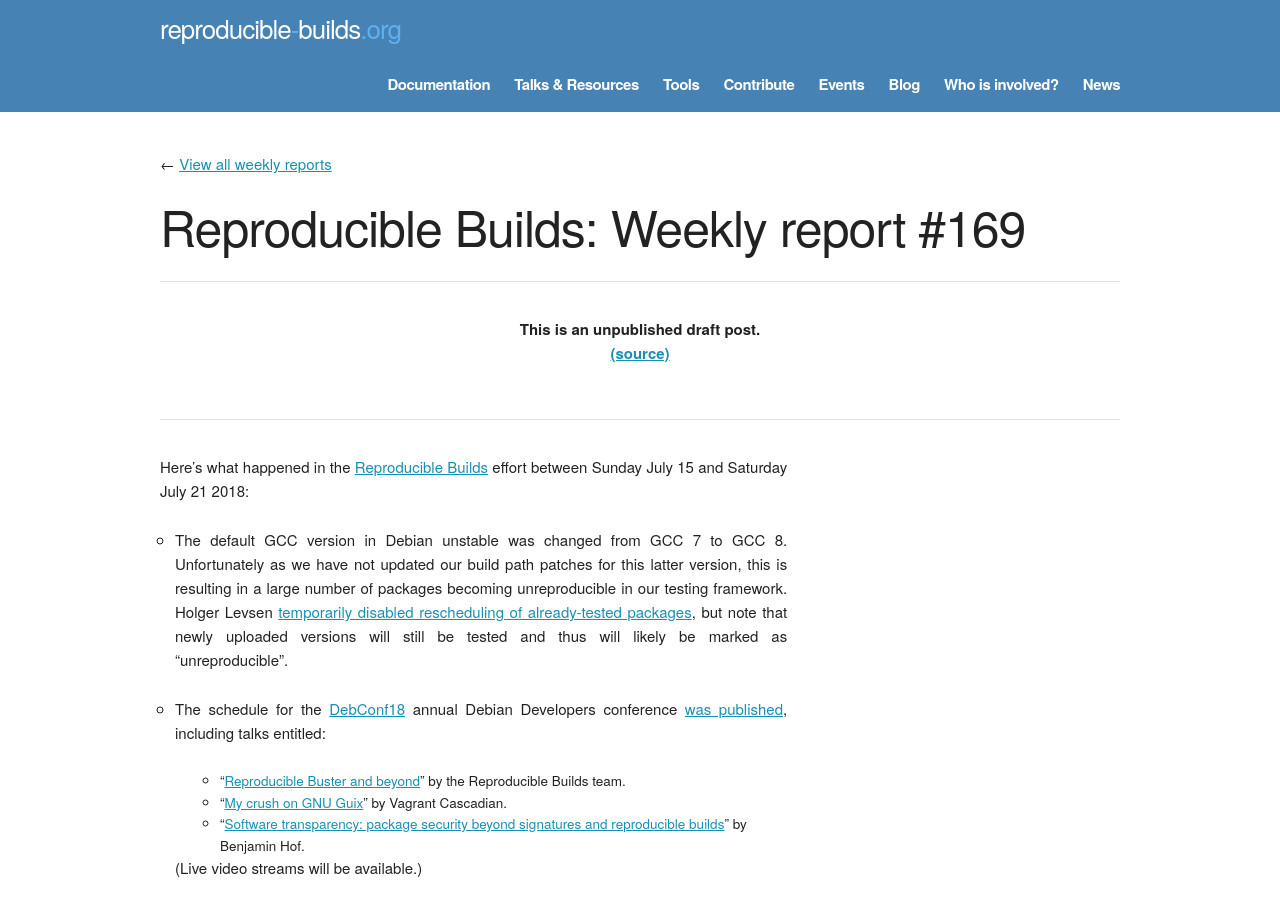
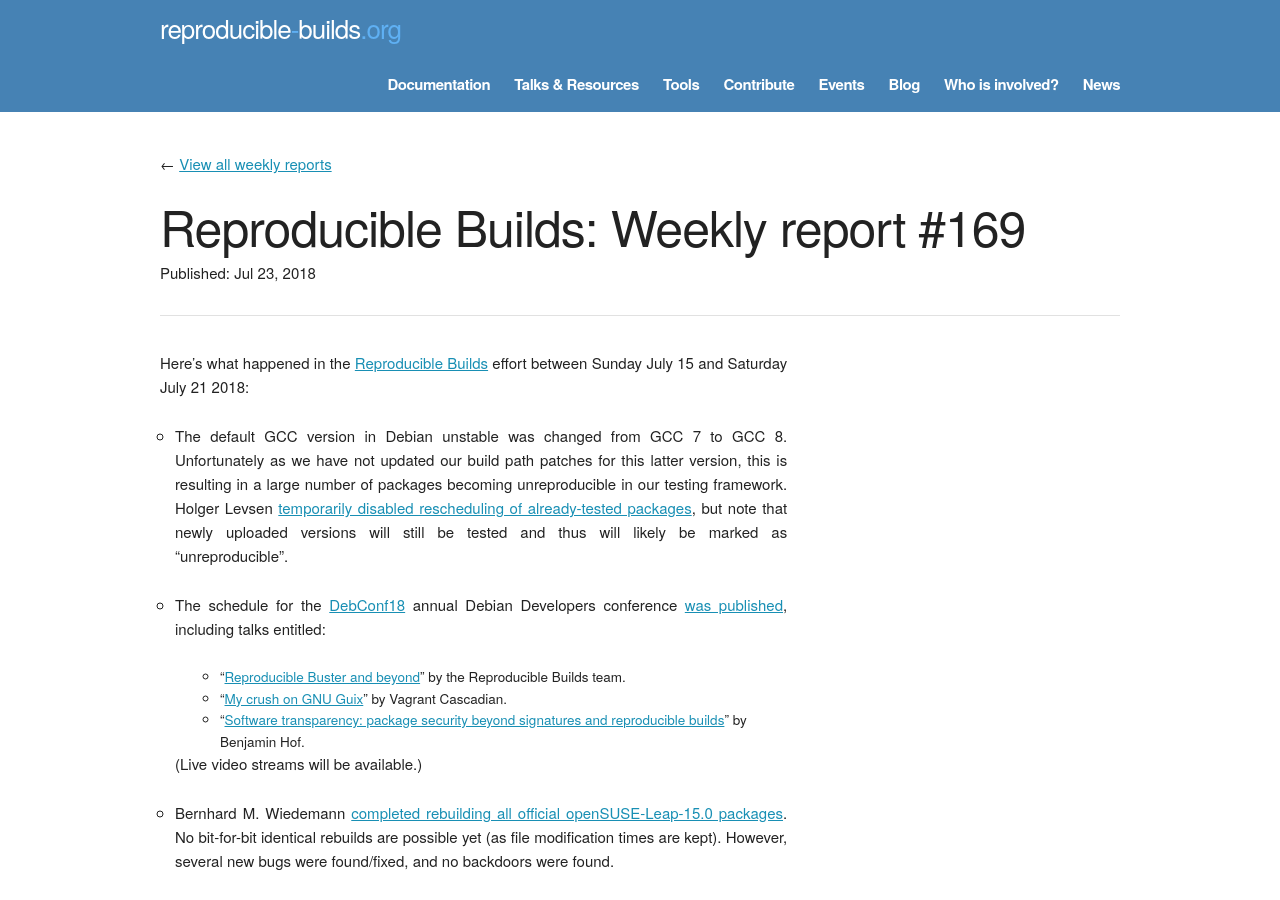
Before and after one commit to prototypefund/reproducible-website, a Jekyll site: the page built from _blog/posts/169.md, in a window 1280 px wide and 900 px high. Built offline with Jekyll 4.4.1, drawn with Linux system fonts in a browser that asks for light colours; some web fonts are replaced.

Commit message:
published as https://reproducible-builds.org/blog/posts/169/

```diff
--- a/_blog/posts/169.md
+++ b/_blog/posts/169.md
@@ -1,6 +1,7 @@
 ---
 layout: blog
 week: 169
+published: 2018-07-23 13:35:40
 ---
 
 Here's what happened in the [Reproducible Builds](https://reproducible-builds.org) effort between Sunday July 15 and Saturday July 21 2018:
```
